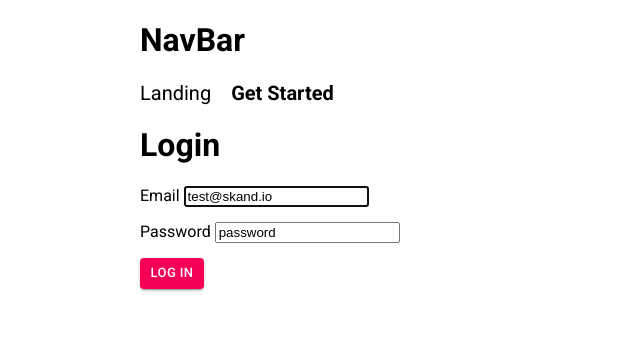
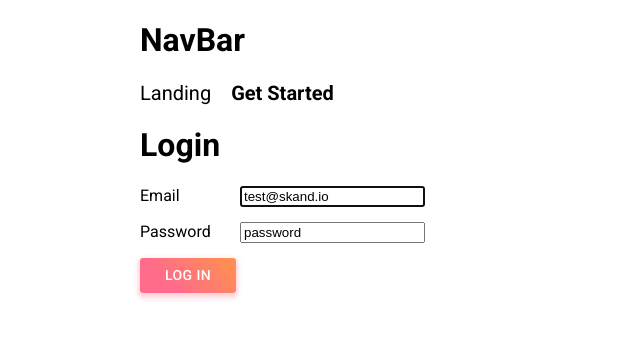
Before and after one commit to HanwenZheng/skand.frontend-tasks, a React (Create React App) app: page /login in a window 1280 px wide. Shown: the top 338 px of the page, without its empty margins (0-640 px from the left). Built offline with nearby package versions, Linux system fonts and the light colour scheme; what miragejs would draw is missing.

Commit message:
Style: improved login/out look

```diff
--- a/src/Components/Login.jsx
+++ b/src/Components/Login.jsx
@@ -35,14 +35,27 @@ const Login = ({ auth: { token }, login }) => {
         {({ errors, touched }) => (
           <Form>
             <div className={styles.input}>
-              Email <Field name="email" type="email" autoFocus autoComplete="off" />
+              <span>Email</span>
+              <Field name="email" type="email" autoFocus autoComplete="off" />
               {errors.email && touched.email ? <div>{errors.email}</div> : null}
             </div>
             <div className={styles.input}>
-              Password <Field name="password" autoComplete="off" />
+              <span>Password</span>
+              <Field name="password" autoComplete="off" />
               {errors.password && touched.password ? <div>{errors.password}</div> : null}
             </div>
-            <Button variant="contained" color="secondary" size="small" type="submit">
+            <Button
+              variant="contained"
+              type="submit"
+              style={{
+                background: "linear-gradient(45deg, #FE6B8B 30%, #FF8E53 90%)",
+                borderRadius: 3,
+                color: "white",
+                height: 35,
+                padding: "0 25px",
+                boxShadow: "0 3px 5px 2px rgba(255, 105, 135, .3)",
+              }}
+            >
               Log In
             </Button>
           </Form>
--- a/src/Components/NavBar.jsx
+++ b/src/Components/NavBar.jsx
@@ -26,10 +26,17 @@ const NavBar = ({ auth, logout }) => {
       </NavLink>
       <Button
         variant="contained"
-        color="secondary"
         size="small"
         onClick={onLogout}
         className={styles.logOut}
+        style={{
+          background: "linear-gradient(45deg, #FE6B8B 30%, #FF8E53 90%)",
+          borderRadius: 3,
+          color: "white",
+          height: 35,
+          padding: "0 25px",
+          boxShadow: "0 3px 5px 2px rgba(255, 105, 135, .3)",
+        }}
       >
         Logout
       </Button>
--- a/src/Components/SCSS/App.module.scss
+++ b/src/Components/SCSS/App.module.scss
@@ -21,6 +21,10 @@ a {
 
   .Login .input {
     margin: 15px 0;
+    span {
+      display: inline-block;
+      min-width: 100px;
+    }
   }
 
   .User {
```
